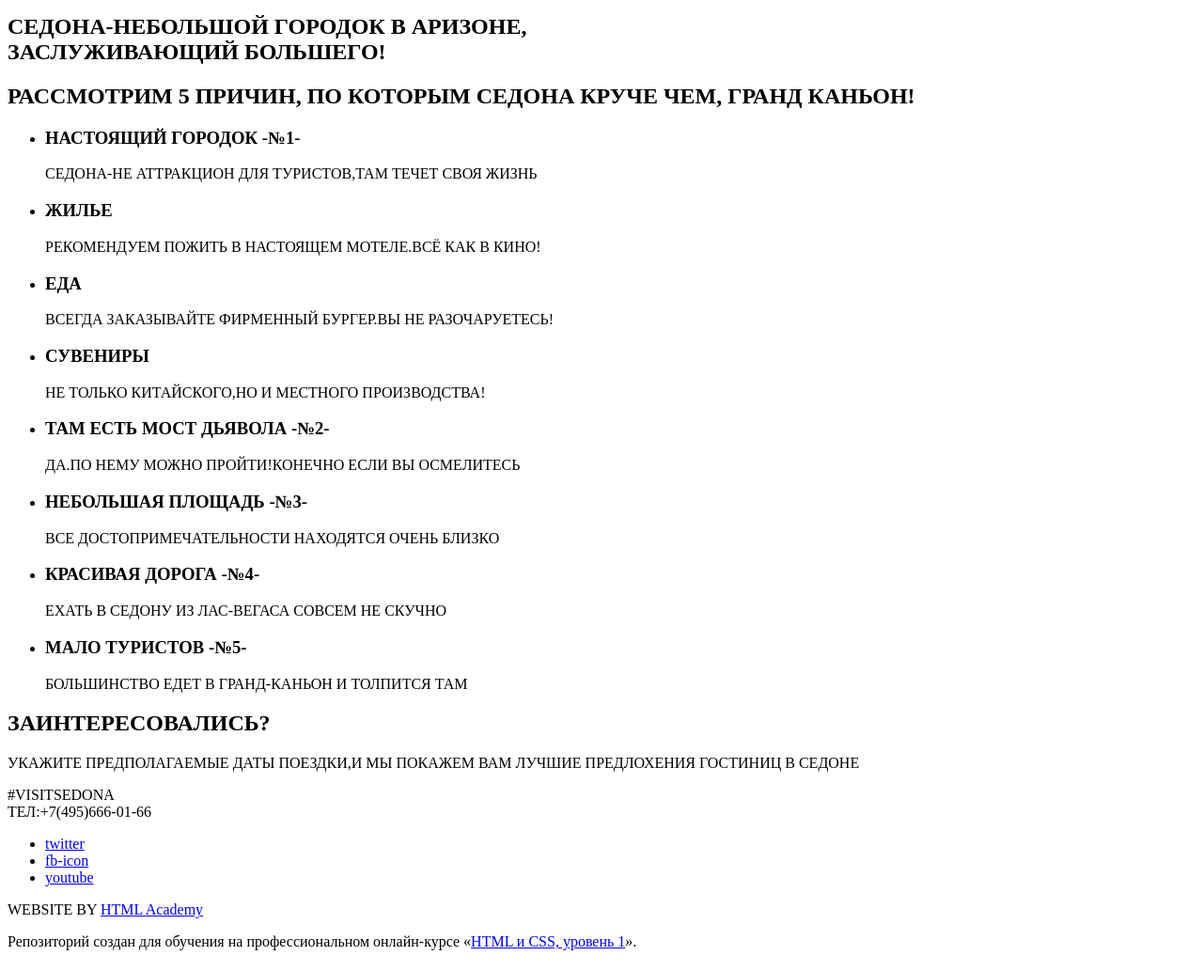
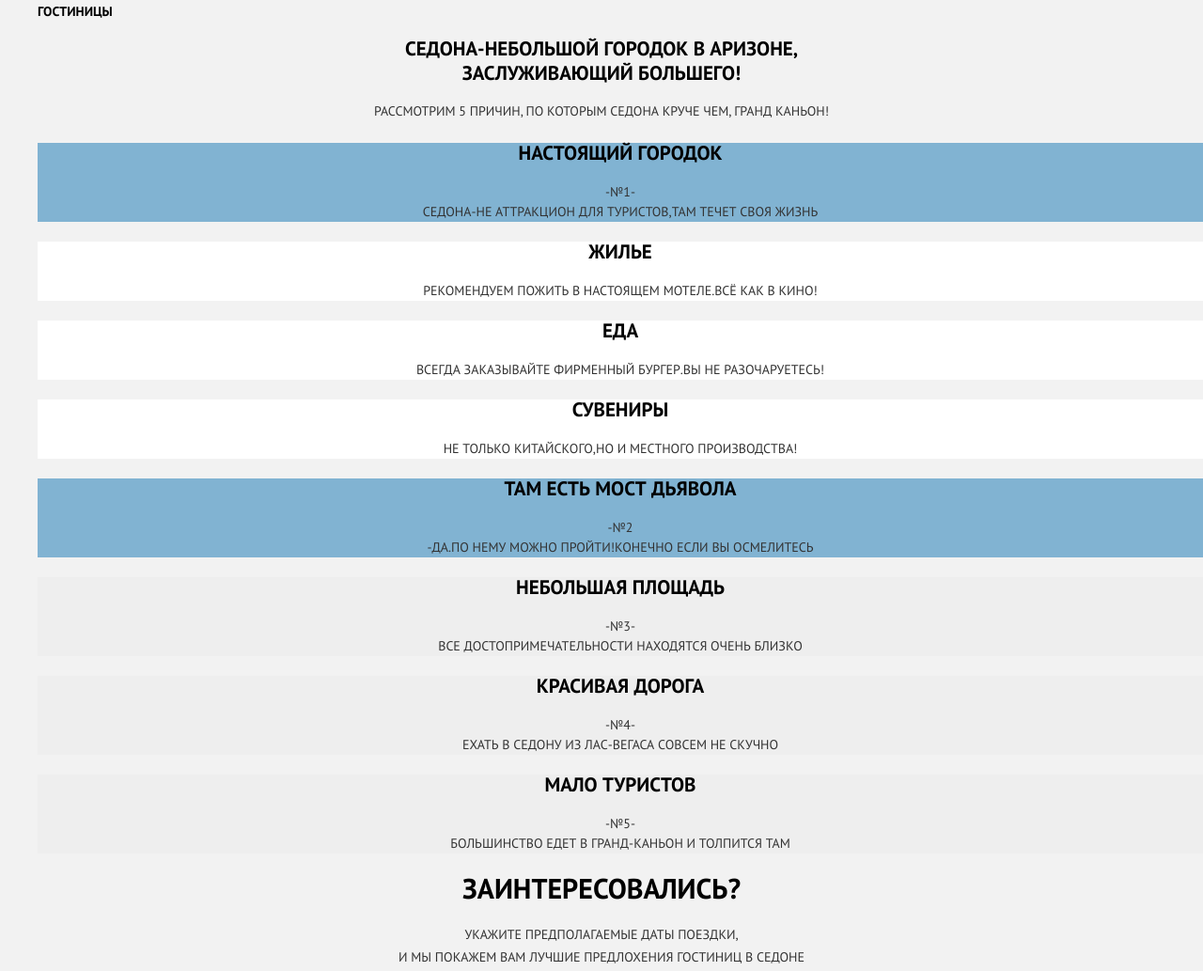
Before and after one commit to yurylook/1502389-sedona-29, a plain HTML site: page index.html in a window 1280 px wide. Shown: the part 119-1152 px from the top of the page at 94% size. Drawn offline with Linux system fonts and the light colour scheme.

Commit message:
text styling

```diff
--- /dev/null
+++ b/css/style.css
@@ -0,0 +1,137 @@
+:root {
+  --basic-black:#000000;
+  --light-black:#333333;
+  --basic-white:#FFFFFF;
+  --light-blue:#81B3D2;
+  --basic-gray:#F2F2F2;
+  --white-rgba:rgba(255, 255, 255, 0.9);
+  --light-gray: #EEEEEE;
+  --special-brown:#766357;
+}
+
+body {
+  min-width: 1280px;
+  margin: 0;
+  padding: 0;
+  font-family: "PT Sans", Arial, sans-serif;
+  font-weight: 700;
+  text-transform: uppercase;
+  color: var(--basic-black);
+  background-color:var(--basic-gray);
+}
+
+.page a {
+  text-decoration: none;
+}
+
+img {
+  max-width: 100%;
+  height: auto;
+}
+
+.main-navigation {
+  font-size: 14px;
+  line-height: 26px;
+}
+
+.site-navigation {
+  list-style: none;
+}
+
+.site-navigation a {
+  color:var(--basic-black);
+}
+
+.info-link:hover {
+  color:var(--light-blue);
+}
+
+.info-link:active {
+  mix-blend-mode: normal;
+  opacity: 0.3;
+}
+
+.info-link:focus {
+  color:var(--special-brown);
+}
+
+.features h1 {
+  font-size: 21px;
+  line-height: 26px;
+  text-align: center;
+  color:var(--basic-black);
+}
+
+.features h2 {
+  font-size: 14px;
+  line-height: 26px;
+  font-weight: normal;
+  text-align: center;
+  color:var(--light-black);
+}
+
+.features h3 {
+  text-align: center;
+  font-size: 21px;
+  line-height: 21px;
+  color:var(--basic-black);
+}
+
+.features p {
+  font-size: 14px;
+  line-height: 21px;
+  font-weight: normal;
+  color:var(--light-black);
+}
+
+
+.feature-item1, .feature-item2 {
+  list-style: none;
+  text-align: center;
+  color:var(--basic-white);
+  background-color:var(--light-blue);
+}
+
+.offers {
+  list-style:none;
+  background-color:var(--basic-white);
+}
+
+.feature-item3, .feature-item4, .feature-item5 {
+  list-style:none;
+  background-color:var(--light-gray);
+}
+
+main h2 {
+  font-size: 30px;
+  line-height: 24px;
+  text-align: center;
+  color:var(--basic-black);
+}
+
+main p {
+  font-size: 14px;
+  line-height: 24px;
+  font-weight: normal;
+  text-align: center;
+  color:var(--light-black);
+}
+
+.footer {
+  background-color: var(--white-rgba);
+}
+
+.footer-contact {
+  text-align: center;
+  font-size: 21px;
+  line-height: 26px;
+  color:var(--basic-black);
+}
+
+.footer-copyright {
+  text-align: center;
+  font-size: 14px;
+  line-height: 26px;
+  font-weight: normal;
+  color:var(--basic-black);
+}
--- a/index.html
+++ b/index.html
@@ -1,87 +1,90 @@
 <!DOCTYPE html>
-<html lang="ru">
+<html class="page" lang="ru">
   <head>
     <meta charset="utf-8">
     <title>HTML Academy: Седона</title>
+    <link rel="stylesheet" href="https://fonts.googleapis.com/css2?family=PT+Sans:wght@400;700&display=swap">
+    <link rel="stylesheet" href="css/normalize.css">
+    <link rel="stylesheet" href="css/style.css">
   </head>
-  <body>
-    <header>
-      <nav>
+  <body class="page-body">
+    <header class="header">
+      <nav class="main-navigation">
         <img src="img-index-logo.svg" width="138" height="70" alt="Логотип города Седона">
-        <ul>
-          <li><a href="#">ИНФОРМАЦИЯ</a></li>
+        <ul class="site-navigation">
+          <li><a class="info-link" href="#">ИНФОРМАЦИЯ</a></li>
           <li><a href="#">ФОТО И ВИДЕО</a></li>
           <li><a href="#">КАРТА ШТАТА</a></li>
-          <li><a href="hotels.html">ГОСТИНИЦЫ</a></li>
+          <li><a class='site-navigation-link site-navigation-link-active' href="hotels.html">ГОСТИНИЦЫ</a></li>
         </ul>
       </nav>
     </header>
-    <main>
+    <main class="container">
 
-      <section>
+      <section class="features">
         <h1>
           СЕДОНА-НЕБОЛЬШОЙ ГОРОДОК В АРИЗОНЕ,<br>
           ЗАСЛУЖИВАЮЩИЙ БОЛЬШЕГО!<br>
         </h1>
         <h2> РАССМОТРИМ 5 ПРИЧИН, ПО КОТОРЫМ СЕДОНА КРУЧЕ ЧЕМ, ГРАНД КАНЬОН!</h2>
         <ul>
-          <li>
-            <h3>НАСТОЯЩИЙ ГОРОДОК -№1-</h3>
-            <p>CЕДОНА-НЕ АТТРАКЦИОН ДЛЯ ТУРИСТОВ,ТАМ ТЕЧЕТ СВОЯ ЖИЗНЬ</p>
+          <li class="feature-item1">
+            <h3>НАСТОЯЩИЙ ГОРОДОК </h3>
+            <p>-№1-<br>CЕДОНА-НЕ АТТРАКЦИОН ДЛЯ ТУРИСТОВ,ТАМ ТЕЧЕТ СВОЯ ЖИЗНЬ</p>
           </li>
-          <li>
+          <li class="offers">
             <h3>ЖИЛЬЕ</h3>
             <p>РЕКОМЕНДУЕМ ПОЖИТЬ В НАСТОЯЩЕМ МОТЕЛЕ.ВСЁ КАК В КИНО!</p>
           </li>
-          <li>
+          <li class="offers">
             <h3>ЕДА</h3>
             <P>ВСЕГДА ЗАКАЗЫВАЙТЕ ФИРМЕННЫЙ БУРГЕР.ВЫ НЕ РАЗОЧАРУЕТЕСЬ!</P>
           </li>
-          <li>
+          <li class="offers">
             <h3>СУВЕНИРЫ</h3>
             <p>НЕ ТОЛЬКО КИТАЙСКОГО,НО И МЕСТНОГО ПРОИЗВОДСТВА!</p>
           </li>
-          <li>
-            <h3>ТАМ ЕСТЬ МОСТ ДЬЯВОЛА -№2-</h3>
-            <P>ДА.ПО НЕМУ МОЖНО ПРОЙТИ!КОНЕЧНО ЕСЛИ ВЫ ОСМЕЛИТЕСЬ</P>
+          <li class="feature-item2">
+            <h3>ТАМ ЕСТЬ МОСТ ДЬЯВОЛА </h3>
+            <P>-№2<br>-ДА.ПО НЕМУ МОЖНО ПРОЙТИ!КОНЕЧНО ЕСЛИ ВЫ ОСМЕЛИТЕСЬ</P>
           </li>
-          <li>
-            <h3>НЕБОЛЬШАЯ ПЛОЩАДЬ -№3-</h3>
-            <p>ВСЕ ДОСТОПРИМЕЧАТЕЛЬНОСТИ НАХОДЯТСЯ ОЧЕНЬ БЛИЗКО</p>
+          <li class="feature-item3">
+            <h3>НЕБОЛЬШАЯ ПЛОЩАДЬ</h3>
+            <p>-№3-<br>ВСЕ ДОСТОПРИМЕЧАТЕЛЬНОСТИ НАХОДЯТСЯ ОЧЕНЬ БЛИЗКО</p>
           </li>
-          <li>
-            <h3>КРАСИВАЯ ДОРОГА -№4-</h3>
-            <P>ЕХАТЬ В СЕДОНУ ИЗ ЛАС-ВЕГАСА СОВСЕМ НЕ СКУЧНО</P>
+          <li class="feature-item4">
+            <h3>КРАСИВАЯ ДОРОГА</h3>
+            <P>-№4-<br>ЕХАТЬ В СЕДОНУ ИЗ ЛАС-ВЕГАСА СОВСЕМ НЕ СКУЧНО</P>
           </li>
-          <li>
-            <h3>МАЛО ТУРИСТОВ -№5-</h3>
-            <p>БОЛЬШИНСТВО ЕДЕТ В ГРАНД-КАНЬОН И ТОЛПИТСЯ ТАМ</p>
+          <li class="feature-item5">
+            <h3>МАЛО ТУРИСТОВ </h3>
+            <p>-№5-<br>БОЛЬШИНСТВО ЕДЕТ В ГРАНД-КАНЬОН И ТОЛПИТСЯ ТАМ</p>
           </li>
         </ul>
       </section>
 
       <h2>ЗАИНТЕРЕСОВАЛИСЬ?</h2>
-      <p>УКАЖИТЕ ПРЕДПОЛАГАЕМЫЕ ДАТЫ ПОЕЗДКИ,И МЫ ПОКАЖЕМ ВАМ ЛУЧШИЕ ПРЕДЛОХЕНИЯ ГОСТИНИЦ В СЕДОНЕ</p>
+      <p>УКАЖИТЕ ПРЕДПОЛАГАЕМЫЕ ДАТЫ ПОЕЗДКИ,<br>И МЫ ПОКАЖЕМ ВАМ ЛУЧШИЕ ПРЕДЛОХЕНИЯ ГОСТИНИЦ В СЕДОНЕ</p>
 
     </main>
-    <footer>
-      <p>
+    <footer class="footer">
+      <p class="footer-contact">
         #VISITSEDONA<br>ТЕЛ:+7(495)666-01-66
       </p>
-      <section>
+      <section class="footer-social">
         <ul>
           <li>
-            <a href="#">twitter</a>
+            <a class="social button" href="#">twitter</a>
           </li>
           <li>
-            <a href="#">fb-icon</a>
+            <a class="social-button" href="#">fb-icon</a>
           </li>
           <li>
-            <a href="#">youtube</a>
+            <a class="social-button" href="#">youtube</a>
           </li>
         </ul>
       </section>
-      <p>
+      <p class="footer-copyright">
         WEBSITE BY
         <a href="https://htmlacademy.ru">HTML Academy</a>
       </p>
```
Also changed, not shown: css/normalize.css (added).
